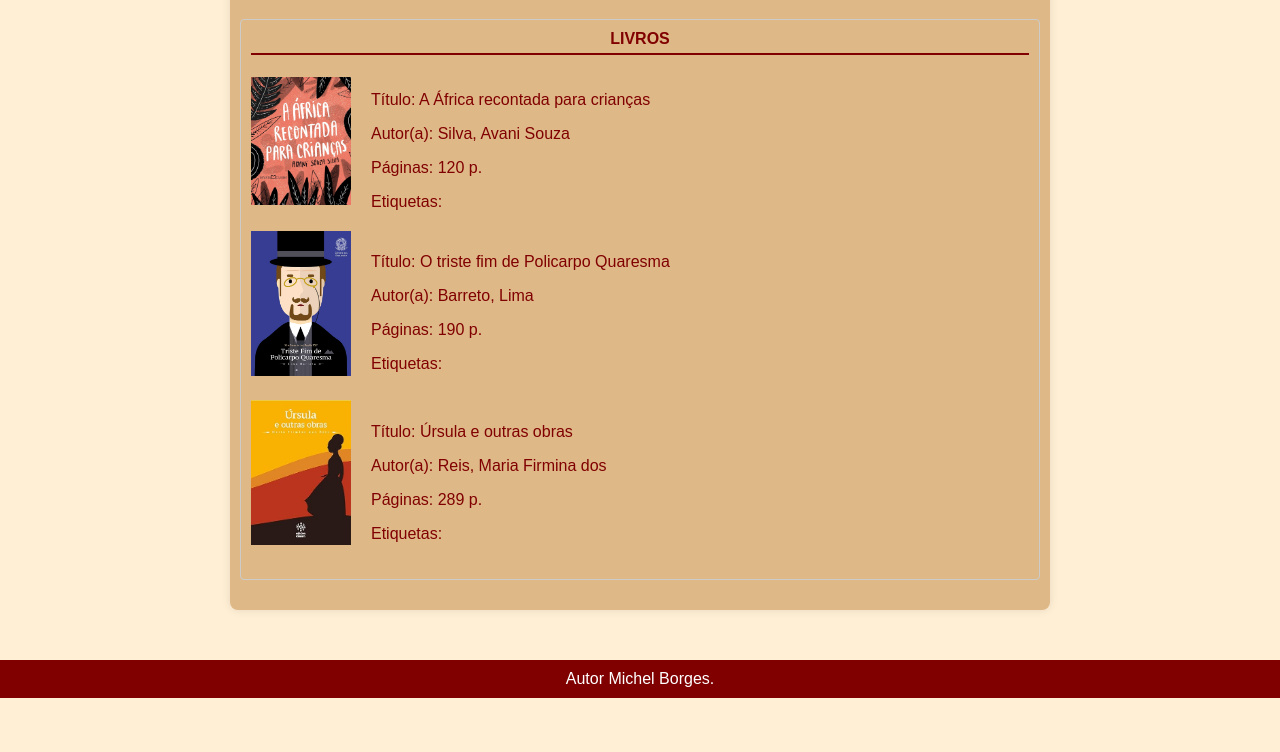
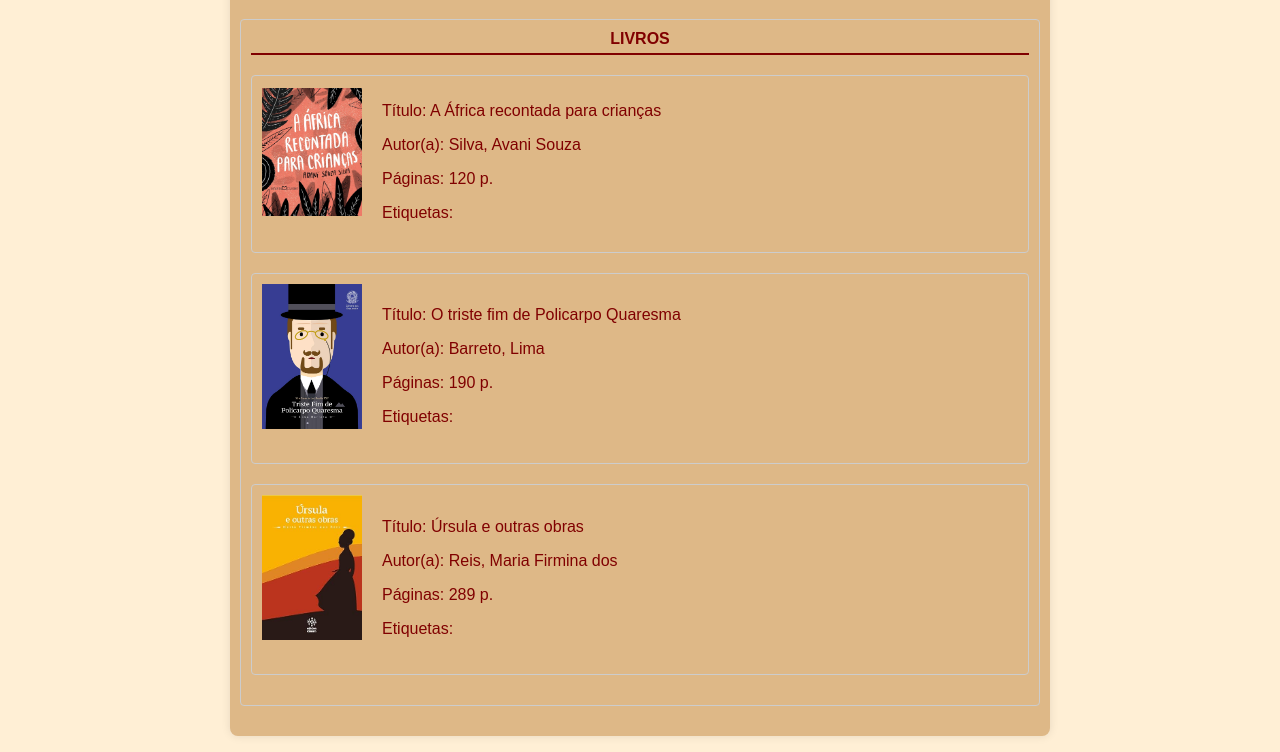
Before and after one commit to Michel-UFF/BiblioRede, a plain HTML site: page index.html in a window 1280 px wide. Shown: the part 348-1100 px from the top of the page. Before the commit the page ends 1046 px from the top, so only its background shows below. Drawn offline with Linux system fonts and the light colour scheme.

Commit message:
Update index.html

```diff
--- a/index.html
+++ b/index.html
@@ -14,7 +14,7 @@
         }
         .container {
             max-width: 800px;
-            margin: 200px auto 50px auto; /* Espaçamento de 200px entre a barra de navegação e a div container */
+            margin: 200px auto 200px auto; /* Espaçamento de 200px entre a barra de navegação e a div container */
             padding: 10px;
             background-color: #DEB887; /* Fundo do container */
             border-radius: 8px;
@@ -73,12 +73,6 @@
             color: white;
             padding: 10px 0;
             text-align: center;
-            position: fixed;
-            bottom: 0;
-            left: 0;
-            width: 100%;
-            position: relative; /* Mantém o rodapé no final da página */
-            bottom: 0; /* Alinha o rodapé ao final da página */
         }
     </style>
 </head>
@@ -93,6 +87,7 @@
         <h1>BIBLIOTECA EMÍLIA BUSTAMANTE: PROJETO REDEBIBLIO</h1>
        <div class="section">
     <div class="section-title">LIVROS</div>
+    <div class="section">
     <div class="book">
         <a href="AAfricarecontada.html">
             <img src="Africarecontada.jpg" alt="Capa do livro A África recontada para crianças">
@@ -103,8 +98,9 @@
             <p>Páginas: 120 p.</p>
             <div class="etiquetas">Etiquetas: <span id="etiquetas-container"></span></div>
         </div>
+        </div>
     </div> <!-- Fechamento da div "book" -->
-
+    <div class="section">
     <div class="book">
         <a href="Tristefimdepolicarpo.html">
             <img src="policarpoquaresma.jpg" alt="Capa do livro Triste fim de Policarpo Quaresma">
@@ -115,8 +111,9 @@
             <p>Páginas: 190 p.</p>
             <div class="etiquetas">Etiquetas: <span id="etiquetas-container"></span></div>
         </div>
+        </div>
     </div> <!-- Fechamento da div "book" -->
-
+    <div class="section">
     <div class="book">
         <a href="ursula.html">
             <img src="ursulaeoutrasobras.jpg" alt="Capa do livro Úrsula e outras obras">
@@ -127,11 +124,12 @@
             <p>Páginas: 289 p.</p>
             <div class="etiquetas">Etiquetas: <span id="etiquetas-container"></span></div>
         </div>
+        </div>
     </div> <!-- Fechamento da div "book" -->
 </div>
     </div>
     <div class="footer">
-         Autor Michel Borges.
+        Biblioteca Emília Bustamante
     </div>
 </body>
 </html>
```
